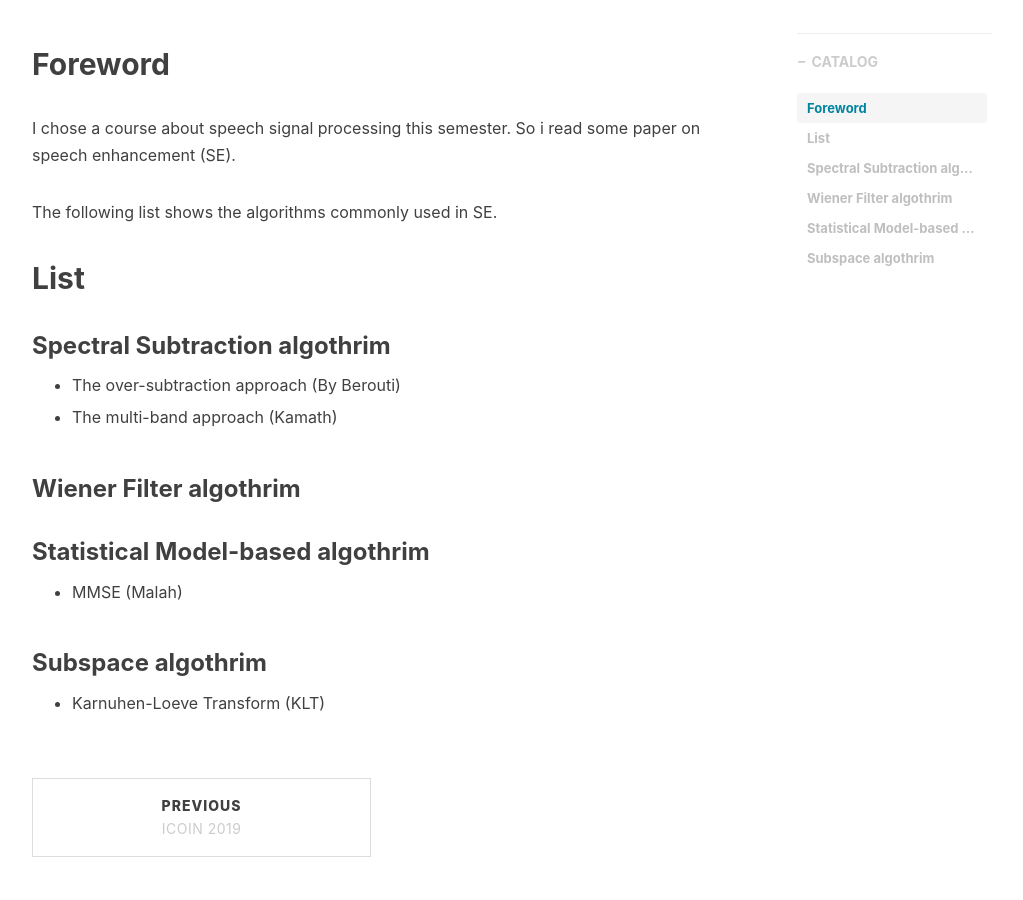
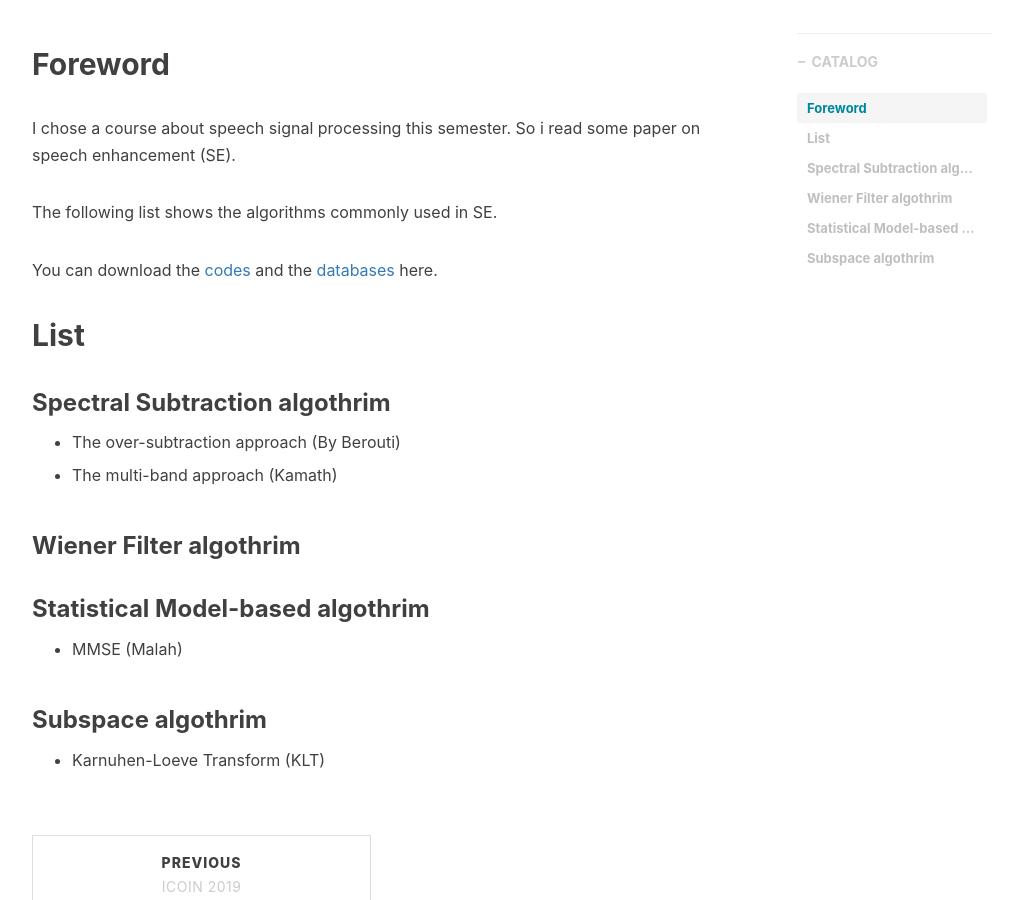
Before and after one commit to csxmt123/zhouwt612.github.io, a Jekyll site: the page built from _posts/2019-05-18-Speech enhancement algothrim.md, in a window 1280 px wide and 900 px high, scrolled down 590 px. Shown: the whole window, without its empty margins (233-1256 px from the left). Built offline with Jekyll 4.4.1, drawn with Linux system fonts in a browser that asks for light colours; nearby versions of some CDN libraries; comment, search, counter and statistics services are not loaded.

Commit message:
Update 2019-05-18-Speech enhancement algothrim.md

```diff
--- a/_posts/2019-05-18-Speech enhancement algothrim.md
+++ b/_posts/2019-05-18-Speech enhancement algothrim.md
@@ -16,6 +16,8 @@ I chose a course about speech signal processing this semester. So i read some pa
 
 The following list shows the algorithms commonly used in SE.
 
+You can download the [codes](https://github.com/zhouwt612/Speech-enhancement/tree/master/Algothrims) and the [databases](https://github.com/zhouwt612/Speech-enhancement/tree/master/Datasets) here.
+
 ## List
 
 ### Spectral Subtraction algothrim
```
